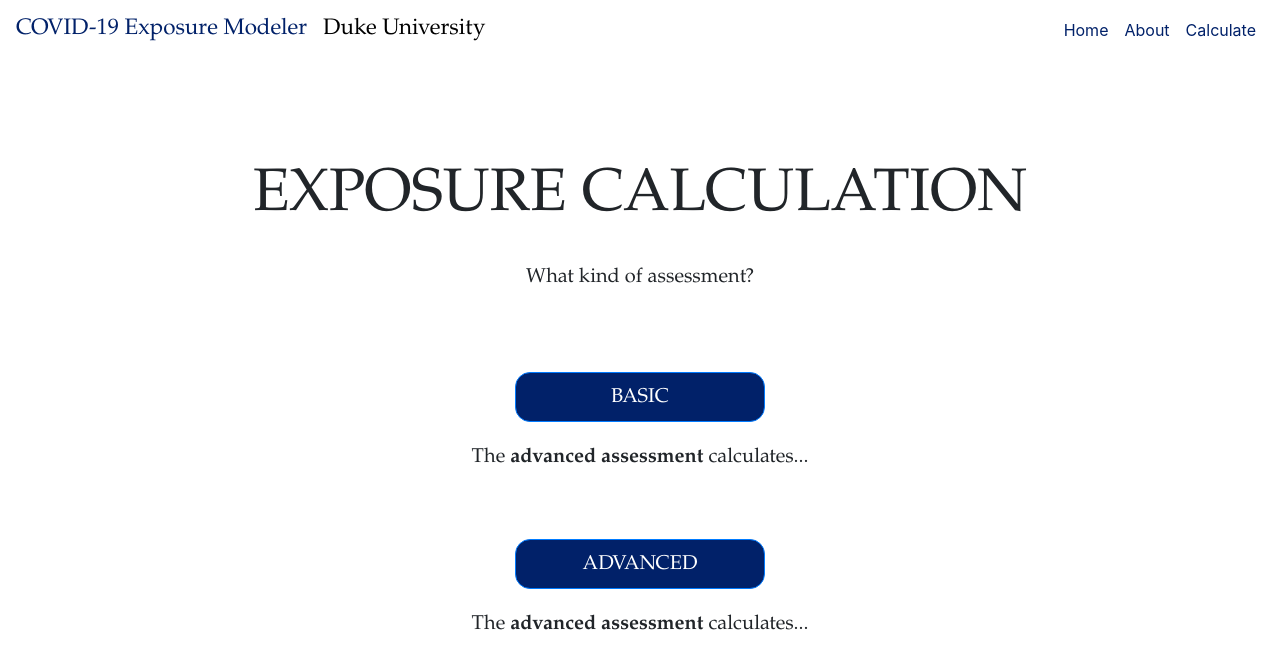
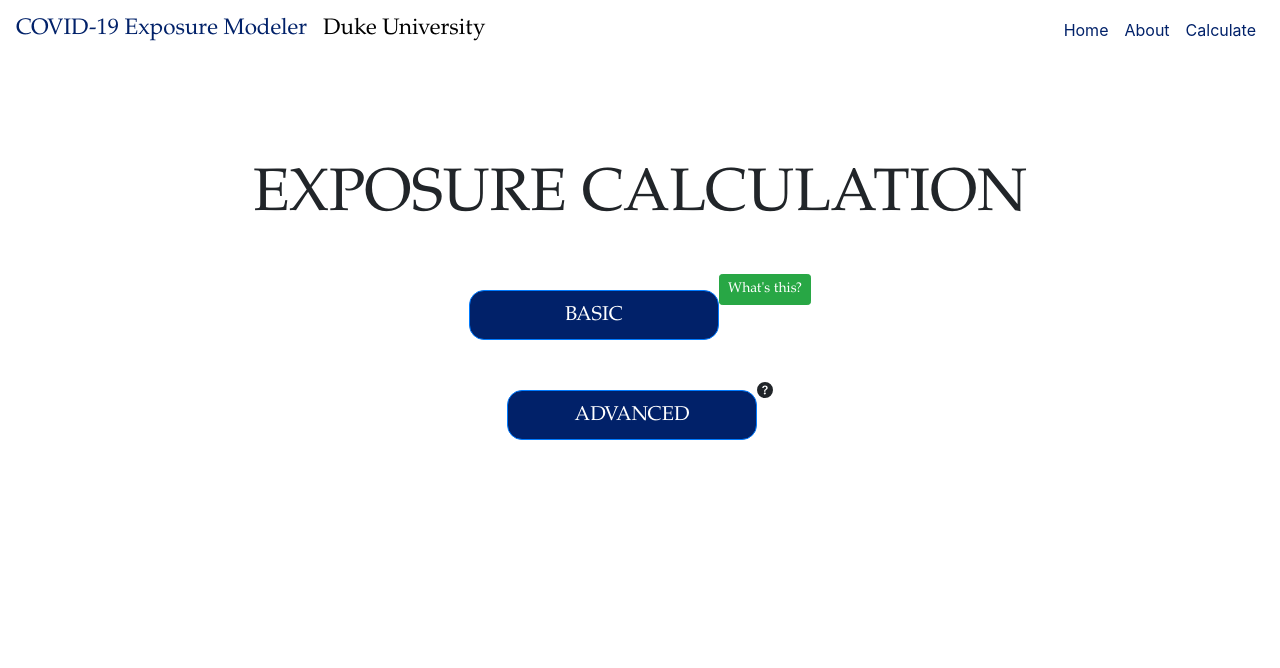
Before and after one commit to ayushgarg-ag/COVID-Risk-Web-App, a React (Create React App) app in the folder covid-frontend/: page /calculate-home in a window 1280 px wide. Shown: the top 668 px of the page. Built offline with nearby package versions, Linux system fonts and the light colour scheme.

Commit message:
added hover info, some autofilled components

```diff
--- a/covid-frontend/package.json
+++ b/covid-frontend/package.json
@@ -7,9 +7,11 @@
     "@testing-library/react": "^9.5.0",
     "@testing-library/user-event": "^7.2.1",
     "bootstrap": "^4.3.1",
+    "bootstrap-slider": "^11.0.2",
     "react": "^16.13.1",
     "react-bootstrap": "^1.0.0-beta.14",
     "react-dom": "^16.13.1",
+    "react-icons": "^3.11.0",
     "react-router-dom": "^5.2.0",
     "react-scripts": "3.4.3",
     "styled-components": "^4.3.2"
--- a/covid-frontend/src/components/BasicClassroom.js
+++ b/covid-frontend/src/components/BasicClassroom.js
@@ -1,9 +1,17 @@
 import React from 'react';
 import './BasicClassroom.css';
+import { BsFillQuestionCircleFill } from "react-icons/bs";
+import OverlayTrigger from "react-bootstrap/OverlayTrigger";
+import Tooltip from "react-bootstrap/Tooltip";
+
+function renderTooltip(props) {
+  return <Tooltip {...props}>Typical value for the general population, with a variety of types of masks and also variation on how well they are worn
+  </Tooltip>;
+}
 
 function BasicClassroom(){
 
-    var numFaculty;
+    var numFaculty = 1;
     var numStudents;
     var numSessions;
     var durationSessions;
@@ -12,7 +20,7 @@ function BasicClassroom(){
     var zipCode;
     var facultyInfectious;
     var studentInfectious;
-    var maskEfficiency;
+    var maskEfficiency = 30;
 
     function setNumFaculty(event) {
       numFaculty = parseInt(event.target.value);
@@ -73,7 +81,7 @@ function BasicClassroom(){
     }
     return(
         <div className="left-layout">
-            <h2 className="title">STEP 1: CLASSROOM INFORMATION</h2>
+            <h2 className="title">CLASSROOM CALCULATION</h2>
             <p className="desc">Please input the appropriate values in the input boxes below.</p>
             <form>
               <table className="inputs">
@@ -154,7 +162,11 @@ function BasicClassroom(){
                   <tr>
                     <td>
                       {/* We can add the slider bar later, this is temp */}
-                      <p className = "label">Mask Efficiency in Reducing Virus Exhalation (%)</p>
+                      <p className = "label">Mask Efficiency in Reducing Virus Exhalation (%) <OverlayTrigger
+                          placement="right" delay={{ show: 250, hide: 400 }} overlay={renderTooltip}>
+                          <BsFillQuestionCircleFill variant="success" />
+                        </OverlayTrigger>
+                      </p>
                     </td>
                     <td>
                       <input type = "number" className = "mask-effiency" value = {maskEfficiency} onChange = {setMaskEfficiency}/>
--- a/covid-frontend/src/components/CalculateHome.js
+++ b/covid-frontend/src/components/CalculateHome.js
@@ -1,21 +1,42 @@
 import React from 'react';
 import './CalculateHome.css';
+import "bootstrap/dist/css/bootstrap.min.css";
+import { BsFillQuestionCircleFill } from "react-icons/bs";
+import Button from "react-bootstrap/Button";
+import OverlayTrigger from "react-bootstrap/OverlayTrigger";
+import Tooltip from "react-bootstrap/Tooltip";
+import Popover from "react-bootstrap/Popover";
+
+function renderTooltip(props) {
+    return <Tooltip {...props}>The advanced assessment is best for...</Tooltip>;
+  }
+
+  const popover = (
+      <Popover>
+        <Popover.Title as="h1">Basic Test</Popover.Title>
+        <Popover.Content>
+          The basic assessment is best for...
+        </Popover.Content>
+      </Popover>
+    );
 
 function CalculateHome(){
+
     return(
         <nav className="centered-layout">
             <h2 className="title">EXPOSURE CALCULATION</h2>
-            <p className="desc">
-                What kind of assessment?
-            </p>
             <a href="/locations-basic">
-                <button className="btn btn-primary">BASIC</button><br/>
+                <button className="btn btn-primary">BASIC</button>
             </a>
-            <p className="button-desc">The <strong>advanced assessment</strong> calculates...</p>
+            <OverlayTrigger trigger="click" placement="right" overlay={popover}>
+            <Button size="sm" variant="success">What's this?</Button>
+            </OverlayTrigger><br/>
             <a href="/locations-advanced">
                 <button className="btn btn-primary">ADVANCED</button>
             </a>
-            <p className="button-desc">The <strong>advanced assessment</strong> calculates...</p>
+            <OverlayTrigger placement="right" delay={{ show: 250, hide: 400 }} overlay={renderTooltip}>
+                <BsFillQuestionCircleFill variant="success" />
+            </OverlayTrigger>
         </nav>
     )
 }
--- a/covid-frontend/src/components/Home.js
+++ b/covid-frontend/src/components/Home.js
@@ -1,6 +1,5 @@
 import React from 'react';
 import './Home.css';
-
 
 function Home(){
     return(
--- a/covid-frontend/src/components/LocationsBasic.js
+++ b/covid-frontend/src/components/LocationsBasic.js
@@ -9,10 +9,10 @@ function LocationsBasic(){
                 What kind of Location?
             </p>
             <a href="/basic-classroom">
-                <button className="btn btn-primary">CLASSROOM</button><br/>
+                <button className="btn btn-primary">CLASSROOM</button>
             </a>
             <a href="/basic-classroom">
-                <button className="btn btn-primary">DINING AREA</button><br/>
+                <button className="btn btn-primary">DINING AREA</button>
             </a>
             <a href="/basic-classroom">
                 <button className="btn btn-primary">COMMON ROOM</button>
--- a/covid-frontend/src/components/Results.js
+++ b/covid-frontend/src/components/Results.js
@@ -3,7 +3,7 @@ import './Results.css';
 
 function Results(){
     return(
-        <nav className="results">
+        <nav className="centered-layout">
             <h1 className="title">RESULTS</h1>
             <p className="desc">
             </p>
```
Also changed, not shown: 1 other file (tests, documents, lock files or other folders).
